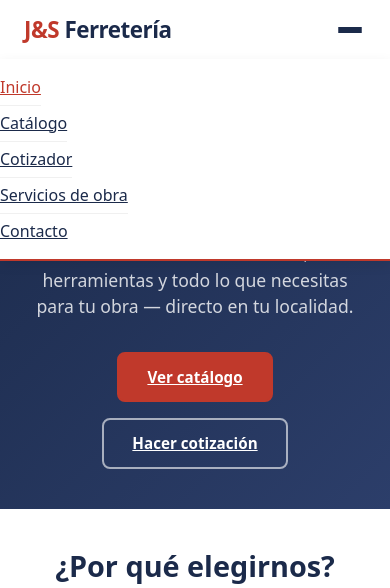
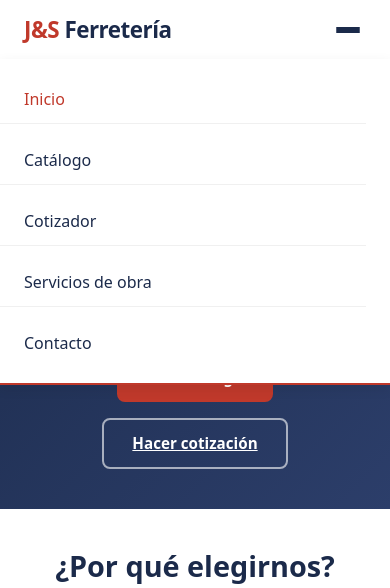
Before and after one commit to OJ-Edelsonn/ferresystem, a PHP site: page /ferresystem/index.php in a window 390 px wide. Shown: the top 588 px of the page. Run offline with PHP 8.4, Linux system fonts and the light colour scheme; data comes from the database, SQL or seed files in the repository; data that the repository does not hold is empty.

Commit message:
Fix navbar: responsive móvil, menú hamburguesa funcional, logo clickeable y favicon

```diff
--- a/public/css/estilos.css
+++ b/public/css/estilos.css
@@ -46,19 +46,23 @@ img { max-width: 100%; display: block; }
     box-shadow: 0 2px 8px rgba(0,0,0,0.06);
 }
 
+.navbar-logo-link {
+    text-decoration: none;
+}
+
 .navbar-logo {
     font-size: 1.4rem;
     font-weight: 800;
     color: var(--rojo);
     letter-spacing: -0.5px;
-    cursor: pointer;
 }
 .navbar-logo span { color: var(--navy); }
 
-/* Menú horizontal en desktop */
+/* Menú — horizontal en desktop */
 .navbar-nav {
     display: flex;
     flex-direction: row;
+    align-items: center;
     gap: 1.5rem;
     list-style: none;
     margin: 0;
@@ -68,32 +72,34 @@ img { max-width: 100%; display: block; }
     font-size: 0.95rem;
     font-weight: 500;
     color: var(--navy);
+    text-decoration: none;
     transition: color 0.2s;
     white-space: nowrap;
 }
 .navbar-nav a:hover,
 .navbar-nav a.activo { color: var(--rojo); }
 
-/* Botón hamburguesa — oculto en desktop */
+/* Botón hamburguesa — SIEMPRE oculto en desktop */
 .nav-toggle {
     display: none;
+    flex-direction: column;
+    justify-content: center;
+    align-items: center;
+    gap: 5px;
     background: none;
     border: none;
     cursor: pointer;
-    padding: 4px;
-    flex-direction: column;
-    gap: 5px;
+    padding: 6px;
+    z-index: 1000;
 }
 .nav-toggle span {
     display: block;
     width: 24px;
     height: 2px;
     background: var(--navy);
-    transition: 0.3s;
     border-radius: 2px;
+    transition: transform 0.3s, opacity 0.3s;
 }
-
-/* Animación del botón hamburguesa cuando está activo */
 .nav-toggle.activo span:nth-child(1) {
     transform: translateY(7px) rotate(45deg);
 }
@@ -104,38 +110,41 @@ img { max-width: 100%; display: block; }
     transform: translateY(-7px) rotate(-45deg);
 }
 
-/* ── Responsive móvil ── */
+/* ── MÓVIL ── */
 @media (max-width: 768px) {
     /* Mostrar botón hamburguesa */
     .nav-toggle {
         display: flex;
     }
 
-    /* Menú oculto por defecto en móvil */
+    /* Menú OCULTO por defecto en móvil */
     .navbar-nav {
         display: none;
         flex-direction: column;
+        align-items: flex-start;
+        gap: 0;
         position: absolute;
         top: 100%;
         left: 0;
         right: 0;
         background: var(--blanco);
-        padding: 1rem 1.5rem;
         border-bottom: 2px solid var(--rojo);
-        box-shadow: 0 4px 12px rgba(0,0,0,0.08);
-        gap: 0.75rem;
+        box-shadow: 0 4px 12px rgba(0,0,0,0.1);
+        padding: 0.5rem 0;
         z-index: 998;
+        margin: 0;
     }
 
-    /* Menú visible cuando tiene clase 'abierto' */
-    .navbar-nav.abierto {
-        display: flex;
+    .navbar-nav li {
+        width: 100%;
     }
 
     .navbar-nav a {
+        display: block;
+        padding: 0.75rem 1.5rem;
         font-size: 1rem;
-        padding: 0.4rem 0;
         border-bottom: 1px solid #f0f0f0;
+        width: 100%;
     }
 
     .navbar-nav li:last-child a {
@@ -143,7 +152,7 @@ img { max-width: 100%; display: block; }
     }
 }
 
-/* ── Fix desktop — asegurar que el menú sea siempre horizontal ── */
+/* ── DESKTOP — forzar horizontal siempre ── */
 @media (min-width: 769px) {
     .navbar-nav {
         display: flex !important;
@@ -153,6 +162,7 @@ img { max-width: 100%; display: block; }
         border: none !important;
         box-shadow: none !important;
         padding: 0 !important;
+        gap: 1.5rem !important;
     }
 }
 
--- a/public/navbar.php
+++ b/public/navbar.php
@@ -8,25 +8,24 @@ $tel_whatsapp = '51900749742';
     <meta charset="UTF-8">
     <meta name="viewport" content="width=device-width, initial-scale=1.0">
     <title><?= htmlspecialchars($titulo ?? 'J&S Ferretería') ?> — Quiparacra, Pasco</title>
-    <link rel="icon" type="..image/png" href="..img/favicon.png">
-    <link rel="shortcut icon" type="..image/png" href="..img/favicon.png">
-    <link rel="stylesheet" href="/public/css/estilos.css">
+    <link rel="icon" type="image/png" href="img/favicon.png">
+    <link rel="shortcut icon" type="image/png" href="img/favicon.png">
+    <link rel="stylesheet" href="css/estilos.css">
     <link href="https://cdn.jsdelivr.net/npm/bootstrap@5.3.0/dist/css/bootstrap.min.css" rel="stylesheet">
 </head>
 <body>
 
 <nav class="navbar-js">
-    <!-- Logo clickeable que lleva al inicio -->
-    <a href="index.php" style="text-decoration:none;">
+    <a href="index.php" class="navbar-logo-link">
         <div class="navbar-logo">J&S <span>Ferretería</span></div>
     </a>
 
-    <!-- Botón hamburguesa solo visible en móvil -->
-    <button class="nav-toggle" id="navToggle" aria-label="Menú">
-        <span></span><span></span><span></span>
+    <button class="nav-toggle" id="navToggle" aria-label="Abrir menú">
+        <span></span>
+        <span></span>
+        <span></span>
     </button>
 
-    <!-- Menú de navegación -->
     <ul class="navbar-nav" id="navMenu">
         <li><a href="index.php"
                class="<?= ($pagina_activa ?? '') === 'inicio'    ? 'activo' : '' ?>">Inicio</a></li>
@@ -42,20 +41,33 @@ $tel_whatsapp = '51900749742';
 </nav>
 
 <script>
-// Toggle del menú hamburguesa
-document.getElementById('navToggle').addEventListener('click', function() {
-    var menu = document.getElementById('navMenu');
-    menu.classList.toggle('abierto');
+(function() {
+    var toggle = document.getElementById('navToggle');
+    var menu   = document.getElementById('navMenu');
 
-    // Animar las tres líneas del botón
-    this.classList.toggle('activo');
-});
+    toggle.addEventListener('click', function() {
+        var abierto = menu.getAttribute('data-abierto') === 'true';
+        if (abierto) {
+            menu.setAttribute('data-abierto', 'false');
+            menu.style.display = 'none';
+            toggle.classList.remove('activo');
+        } else {
+            menu.setAttribute('data-abierto', 'true');
+            menu.style.display = 'flex';
+            toggle.classList.add('activo');
+        }
+    });
 
-// Cerrar menú al hacer clic en un enlace (en móvil)
-document.querySelectorAll('#navMenu a').forEach(function(link) {
-    link.addEventListener('click', function() {
-        document.getElementById('navMenu').classList.remove('abierto');
-        document.getElementById('navToggle').classList.remove('activo');
+    // Cerrar menú al tocar un enlace en móvil
+    var links = menu.querySelectorAll('a');
+    links.forEach(function(link) {
+        link.addEventListener('click', function() {
+            if (window.innerWidth <= 768) {
+                menu.setAttribute('data-abierto', 'false');
+                menu.style.display = 'none';
+                toggle.classList.remove('activo');
+            }
+        });
     });
-});
+})();
 </script>
```
